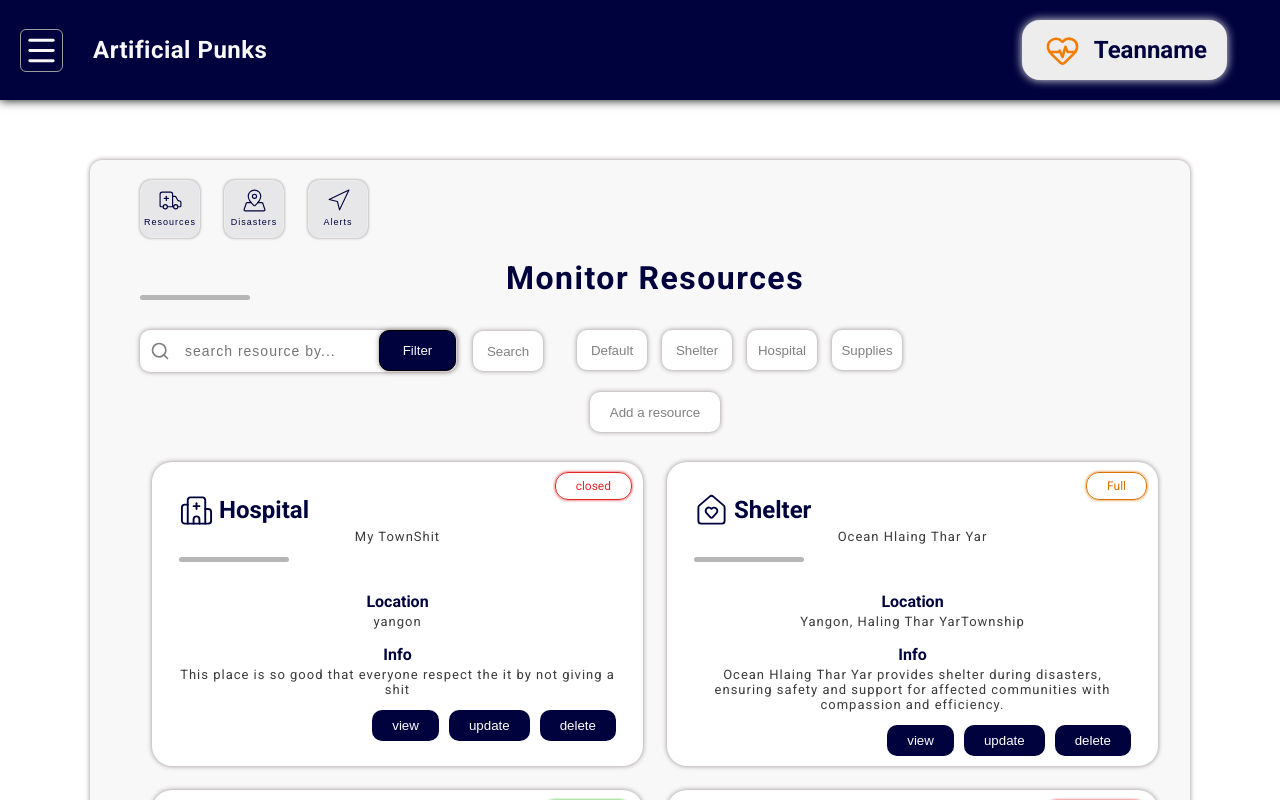
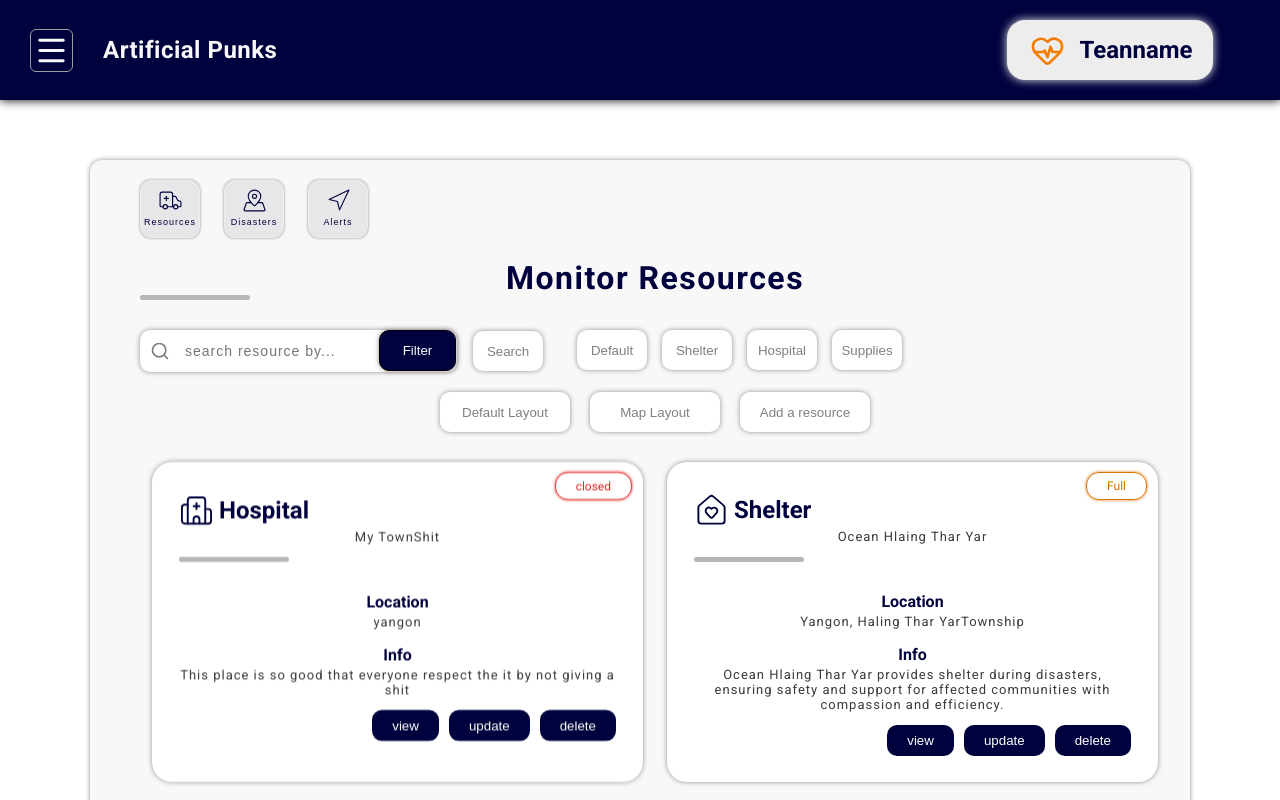
Before and after one commit to Isnotavailble/SDRC-Frontend, a React (Vite) app in the folder sdrc-unit00/: page /responder/home in a window 1280 px wide. Shown: the top 800 px of the page. Built offline with nearby package versions, Linux system fonts and the light colour scheme; sample sign-in values are in the browser's storage.

Commit message:
update : added layouts in MonitorResources Feature and some UX improvements.( Map included )

```diff
--- /dev/null
+++ b/sdrc-unit00/src/Animations/AnimateInView.jsx
@@ -0,0 +1,45 @@
+import { useEffect, useRef, useState } from 'react';
+
+export default function AnimateInView({ children, delay = 0 }) {
+    const [isVisible, setIsVisible] = useState(false);
+    const domRef = useRef(null);
+
+    useEffect(() => {
+        const observer = new IntersectionObserver(
+            (entries) => {
+                entries.forEach((entry) => {
+                    if (entry.isIntersecting) {
+                        setIsVisible(true);
+                        observer.unobserve(entry.target);
+                    }
+                });
+            },
+            { threshold: 0.1 }
+        );
+
+        const currentElement = domRef.current;
+        if (currentElement) {
+            observer.observe(currentElement);
+        }
+
+        return () => {
+            if (currentElement) {
+                observer.unobserve(currentElement);
+            }
+        };
+    }, []);
+
+    return (
+        <div
+            ref={domRef}
+            style={{
+                opacity: isVisible ? 1 : 0,
+                transform: isVisible ? 'translateY(0)' : 'translateY(30px)',
+                transition: `opacity 0.6s ease-out ${delay}s, transform 0.6s ease-out ${delay}s`,
+                willChange: 'opacity, transform'
+            }}
+        >
+            {children}
+        </div>
+    );
+}
--- a/sdrc-unit00/src/MainPages/Cards/ResourceCard/ResourceCard.css
+++ b/sdrc-unit00/src/MainPages/Cards/ResourceCard/ResourceCard.css
@@ -5,6 +5,8 @@
     padding-left: 27px;
     padding-right: 27px;
     width: 437px;
+    min-height: 300px;
+    min-width: 436px;
     border-radius: 20px;
     box-shadow:0px 0px 5px var(--card-shadow,"gray");
 }
--- a/sdrc-unit00/src/MainPages/Cards/ResourceCard/ResourceCard.jsx
+++ b/sdrc-unit00/src/MainPages/Cards/ResourceCard/ResourceCard.jsx
@@ -1,6 +1,6 @@
 import { Container, Hospital, HouseHeart } from "lucide-react";
 import "./ResourceCard.css";
-export default function ResourceCard({ name, location, status, info, type }) {
+export default function ResourceCard({ animationClassName, name, location, status, info, type }) {
     const color = () => {
         if (!status) return "";
         if (status.toLowerCase() === "available")
@@ -12,8 +12,8 @@ export default function ResourceCard({ name, location, status, info, type }) {
     const buttons = ["view", "update", "delete"];
 
     return (
-        <div className="resource-card-container">
-            <div className="resource-status" style={{ borderColor: color(), color: color() , boxShadow : "0px 0px 3px " + color() }} >{status}</div>
+        <div className={`resource-card-container`}>
+            <div className="resource-status" style={{ borderColor: color(), color: color(), boxShadow: "0px 0px 3px " + color() }} >{status}</div>
             <div className="resource-type-row">
                 {type === "hospital" && <Hospital className="resource-icon" />}
                 {type === "shelter" && <HouseHeart className="resource-icon" />}
--- a/sdrc-unit00/src/MainPages/Features/Monitor_Resources/MonitorResources.css
+++ b/sdrc-unit00/src/MainPages/Features/Monitor_Resources/MonitorResources.css
@@ -32,20 +32,127 @@
     transition: ease all 0.3s;
 
 }
+.layout-button {
+    margin-right: 20px;
+}
 
 .add-button:hover {
     background-color: rgb(240, 239, 239);
     box-shadow: 0px 0px 10px var(--card-shadow, "gray");
 }
 
-.resouces-layout {
+/*setting default margin for all mode*/
+.resouces-flex-layout,
+.resource-map-layout {
+    margin-top: 30px;
+}
 
-    margin-top: 30px;
+/*defualut layout without map*/
+.resouces-flex-layout {
     display: flex;
     flex-direction: row;
     flex: 1;
     flex-wrap: wrap;
     justify-content: center;
     gap: 24px;
+}
+
+/*mode 1 layout with scroll bar and map*/
+.resource-map-layout {
+    display: flex;
+    flex-direction: row;
+    gap: 20px;
+}
+
+.resource-map-layout .resource-map-left {
+    position: relative;
+    background-color: transparent;
+    padding: 5px;
+    max-width: 600px;
+    width: 550px;
+    max-height: var(--map-max-height);
+    border-radius: 25px;
+    height: 580px;
+    box-shadow: 0px 0px 5px var(--card-shadow);
+
+    transition: ease all 0.5s;
 
 }
+
+.resource-map-layout .resource-map-left .resource-scroll-list {
+    display: flex;
+    flex-direction: column;
+    gap:20px;
+    padding: 20px;
+    max-height: 440px;
+    overflow-x: hidden;
+    overflow-y: auto;
+}
+
+.resource-map-left h2 {
+    position: relative;
+    min-width: 20ch;
+    left: 30px;
+    color: var(--dark-blue, "blue");
+    letter-spacing: 1.1px;
+    width: fit-content;
+
+}
+
+.resource-map-right {
+    position: absolute;
+    right: 0px;
+    width: 500px;
+    height: 440px;
+}
+
+.close-side-bar-btn {
+    position: absolute;
+    top: 20px;
+    right: 20px;
+    color: var(--dark-blue);
+    border-radius: 10px;
+    font-size: 14px;
+    background-color: rgb(255, 255, 255);
+    padding: 7px;
+    box-shadow: 0px 0px 5px var(--card-shadow);
+    border: none;
+
+
+}
+
+.close-side-bar-icon {
+    stroke-width: 2px;
+    color: gray;
+    width: 29px;
+    height: 29px;
+    rotate: 0deg;
+    transition: ease all 0.4s;
+}
+
+/* 1. Set the width of the scrollbar */
+.resource-scroll-list::-webkit-scrollbar {
+
+    width: 10px;
+    /* Vertical scrollbar width */
+    height: 8px;
+    /* Horizontal scrollbar height (if needed) */
+}
+
+/* 2. Hide the track completely (removes the white space line) */
+.resource-scroll-list::-webkit-scrollbar-track {
+    background: transparent;
+}
+
+/* 3. Style the "scroll button" (thumb) */
+.resource-scroll-list::-webkit-scrollbar-thumb {
+    background-color: rgb(150, 150, 150);
+    /* A nice slate gray color */
+    border-radius: 20px;
+    /* Fully rounded edges */
+}
+
+/* 4. Darken the thumb when hovered for better UX */
+.resource-scroll-list::-webkit-scrollbar-thumb:hover {
+    background-color: #64748b;
+}
--- a/sdrc-unit00/src/MainPages/Features/Monitor_Resources/MonitorResources.jsx
+++ b/sdrc-unit00/src/MainPages/Features/Monitor_Resources/MonitorResources.jsx
@@ -1,11 +1,31 @@
+import { useEffect, useReducer, useRef, useState } from "react";
+import AnimateInView from "../../../Animations/AnimateInView";
 import ResourceCard from "../../Cards/ResourceCard/ResourceCard";
-import ButtonStyle from "../SearchBar/ButtonStyle";
 import SearchBar from "../SearchBar/SearchBar";
 import "./MonitorResources.css";
+import BasicMap from "../../../Map/BasicMap";
+import { ArrowLeft } from "lucide-react";
+
+/*
+Layout summary :
+
+    - resource-flex-layout : flex-layout 2 row 2 column
+    - resource-map-layout : scorllable div at left side and map at right side
+    - resource-edit-layout : a div at left side and map at right side
+
+*/
 
 export default function MonitorResources() {
 
     const filter_options = ["Default", "Shelter", "Hospital", "Supplies"];
+    const modeList = ["default layout", "map layout", "edit layout"];
+    const [mode, setMode] = useState(modeList[0]);
+    const [cards, setCards] = useState(null);
+    const leftSideBar = useRef({});
+
+
+
+
     const resources = [{
         type: "hospital",
         name: "My TownShit",
@@ -33,6 +53,8 @@ export default function MonitorResources() {
         location: "Yangon, Haling Thar YarTownship",
         info: "Ocean Hlaing Thar Yar provides shelter during disasters, ensuring safety and support for affected communities with compassion and efficiency."
     }];
+
+    useEffect(() => {
         const test = (range) => {
             const response = []
             for (let i = 0; i < range; i++) {
@@ -43,18 +65,89 @@ export default function MonitorResources() {
             }
             return response;
         }
+        setCards(test(2));
 
+    }, [mode]);
+    function closeBtnHandler() {
+        const l = leftSideBar.current["left_side_bar"];
+        const closeIcon = leftSideBar.current["close-btn"];
+        const closeBtn = leftSideBar.current["close-icon"];
+
+        if (!l || !closeBtn || !closeIcon) return;
+
+        // Check if the sidebar is already fully closed
+        const isOpened = l.style.maxWidth === "0px";
+
+        // If it is closed, open it. If it is open (or empty on first click), close it.
+        closeBtn.style.rotate = isOpened ? "0deg" : "180deg";
+        l.style.maxWidth = isOpened ? "600px" : "0px";
+        l.style.padding = isOpened ? "5px" : "0px";
+        l.style.boxShadow = isOpened ? "0px 0px 5px var(--card-shadow)" : "none";
+        L.style.opacity = isOpened ? "1" : "0";
+    }
     return (
         <div className="monitor-resource-container">
             <h1>Monitor Resources</h1>
             <div className="line"></div>
             <SearchBar filter_options={filter_options} />
+            <button className="add-button layout-button" onClick={() => setMode(modeList[0])}>Default Layout</button>
+            <button className="add-button layout-button" onClick={() => setMode(modeList[1])}>Map Layout</button>
             <button className="add-button">Add a resource</button>
 
-            {/* results div*/}
-            <div className="resouces-layout">
-                {test(2).map((r, i) => <ResourceCard key={i} name={r.name} info={r.info} status={r.status} location={r.location} type={r.type} />)}
+
+            {/* normal layout without map only cards*/}
+            {mode === modeList[0] && cards ?
+                <div className="resouces-flex-layout">
+
+                    {cards.length > 0 ?
+                        cards.map((r, i) => (
+                            <AnimateInView key={i} delay={(i % 2) * 0.15}>
+                                <ResourceCard
+                                    name={r.name}
+                                    info={r.info}
+                                    status={r.status}
+                                    location={r.location}
+                                    type={r.type}
+                                />
+                            </AnimateInView>
+
+                        )) :
+
+                        <p style={{ color: "gray", marginTop: "60px", fontSize: "15px" }}>You currently have no data for resources</p>
+                    }
+                </div> : null
+            }
+            {/*map layout (Old school)*/}
+            {mode === modeList[1] && cards ?
+                <AnimateInView>
+                    <div className="resource-map-layout">
+
+                        <div className="resource-map-left" ref={el => { if (el) leftSideBar.current["left_side_bar"] = el }}>
+                            <h2>Disaster Events </h2>
+                            <button className="close-side-bar-btn" ref={el => { if (el) leftSideBar.current["close-btn"] = el }} onClick={() => { closeBtnHandler(); }}>
+                                <ArrowLeft className="close-side-bar-icon" ref={el => { if (el) leftSideBar.current["close-icon"] = el }} />
+                            </button>
+
+                            <div className="resource-scroll-list">
+                                {cards.map((r, i) =>
+                                    <ResourceCard
+                                        key={"card-1-" + i}
+                                        name={r.name}
+                                        info={r.info}
+                                        status={r.status}
+                                        location={r.location}
+                                        type={r.type}
+                                    />
+                                )}
                             </div>
+                        </div>
+                        <BasicMap />
+
+                    </div>
+                </AnimateInView>
+                :
+                null
+            }
         </div>
     )
 }
--- a/sdrc-unit00/src/MainPages/Features/SearchBar/SearchBar.css
+++ b/sdrc-unit00/src/MainPages/Features/SearchBar/SearchBar.css
@@ -21,12 +21,9 @@
 
 }
 
-.searchbar-box input:hover {
-    width: 300px;
-}
-
 .searchbar-box input:focus {
     outline: none;
+    width: 290px;
     box-shadow: 0px 0px 5px var(--dark-blue, "blue");
 }
 
--- a/sdrc-unit00/src/MainPages/Features/SearchBar/SearchBar.jsx
+++ b/sdrc-unit00/src/MainPages/Features/SearchBar/SearchBar.jsx
@@ -21,7 +21,7 @@ export default function SearchBar({ filter_options }) {
             {/*search bar div*/}
             <div className="searchbar-box">
                 <Search className="searchbar-icon" strokeWidth={2} color="#807e7e" size={20} />
-                <input placeholder="search resource by..." type="text" />
+                <input placeholder="search resource by..." type="text" autoCorrect="" />
                 <button className="filter-button" onClick={() => { dropDownHandler("filter_drop", 120) }}>{selectedType || "Filter"}</button>
 
                 <div className="filter-drop-box">
--- /dev/null
+++ b/sdrc-unit00/src/Map/BasicMap.css
@@ -0,0 +1,8 @@
+/* The only rule Leaflet actually requires to render */
+.basic-map-container {
+  max-height: var(--map-max-height);
+  width: 100%;
+  border-radius: 25px;
+  transition: ease all 0.8s;
+  box-shadow: 0px 0px 8px var(--card-shadow, "gray");
+}
--- /dev/null
+++ b/sdrc-unit00/src/Map/BasicMap.jsx
@@ -0,0 +1,27 @@
+
+import { MapContainer, TileLayer, Marker, Popup } from 'react-leaflet';
+import 'leaflet/dist/leaflet.css';
+import './BasicMap.css';
+import MapResizer from './ResizeHandler/MapResizer';
+
+const BasicMap = () => {
+    const centerPosition = [16.8409, 96.1492];
+
+    return (
+        <MapContainer center={centerPosition} zoom={13} scrollWheelZoom={true} className='basic-map-container'>
+            <MapResizer />
+
+            <TileLayer
+                attribution='&copy; <a href="https://www.openstreetmap.org/copyright">OpenStreetMap</a> contributors'
+                url="https://{s}.tile.openstreetmap.org/{z}/{x}/{y}.png"
+            />
+            <Marker position={centerPosition}>
+                <Popup>
+                    A pretty CSS3 popup. <br /> Easily customizable.
+                </Popup>
+            </Marker>
+        </MapContainer>
+    );
+};
+
+export default BasicMap;
--- a/sdrc-unit00/src/header/Header.css
+++ b/sdrc-unit00/src/header/Header.css
@@ -1,9 +1,10 @@
 .header-container {
-    position: fixed;
+    position: absolute;
     top: 0px;
     left: 0px;
-    padding: 20px;
-    width: 98vw;
+    padding-top: 20px;
+    padding-bottom: 20px;
+    width: 100%;
     height: 60px;
     box-shadow: 0px 0px 10px black;
     background-color: var(--dark-blue, "blue");
@@ -26,6 +27,7 @@
     align-items: center;
 }
 .header-left {
+    margin-left: 30px;
     font-size: 12px;
     letter-spacing: 0.5px;
     gap : 30px;
--- a/sdrc-unit00/src/index.css
+++ b/sdrc-unit00/src/index.css
@@ -6,18 +6,18 @@
 
     --dark-blue: #00023d;
     --formbackground: #f8f8f8;
-    --text-color : #f8f8f8;
+    --text-color: #f8f8f8;
     --label-color: #3b3b3b;
     --border-color: rgb(207, 207, 207);
     --icon-color: #e01b1b;
     --orange-color: #db6f00;
-    --header-team-icon-color : #f47c00;
-    --main-card-color : #ededed;
-    --light-gray : #e1e1e1;
-    --card-shadow : rgb(150, 139, 139);
+    --header-team-icon-color: #f47c00;
+    --main-card-color: #ededed;
+    --light-gray: #e1e1e1;
+    --card-shadow: rgb(150, 139, 139);
+    --map-max-height : 690px;
 
 }
-
 @font-face {
     font-family: 'Roboto';
     src: url('./assets/Roboto/Roboto-VariableFont_wdth,wght.ttf') format('truetype-variations');
```
Also changed, not shown: sdrc-unit00/src/Map/ResizeHandler/MapResizer.jsx (added, +30 -0 lines). Lines whose indentation alone changed are shown as unchanged.
